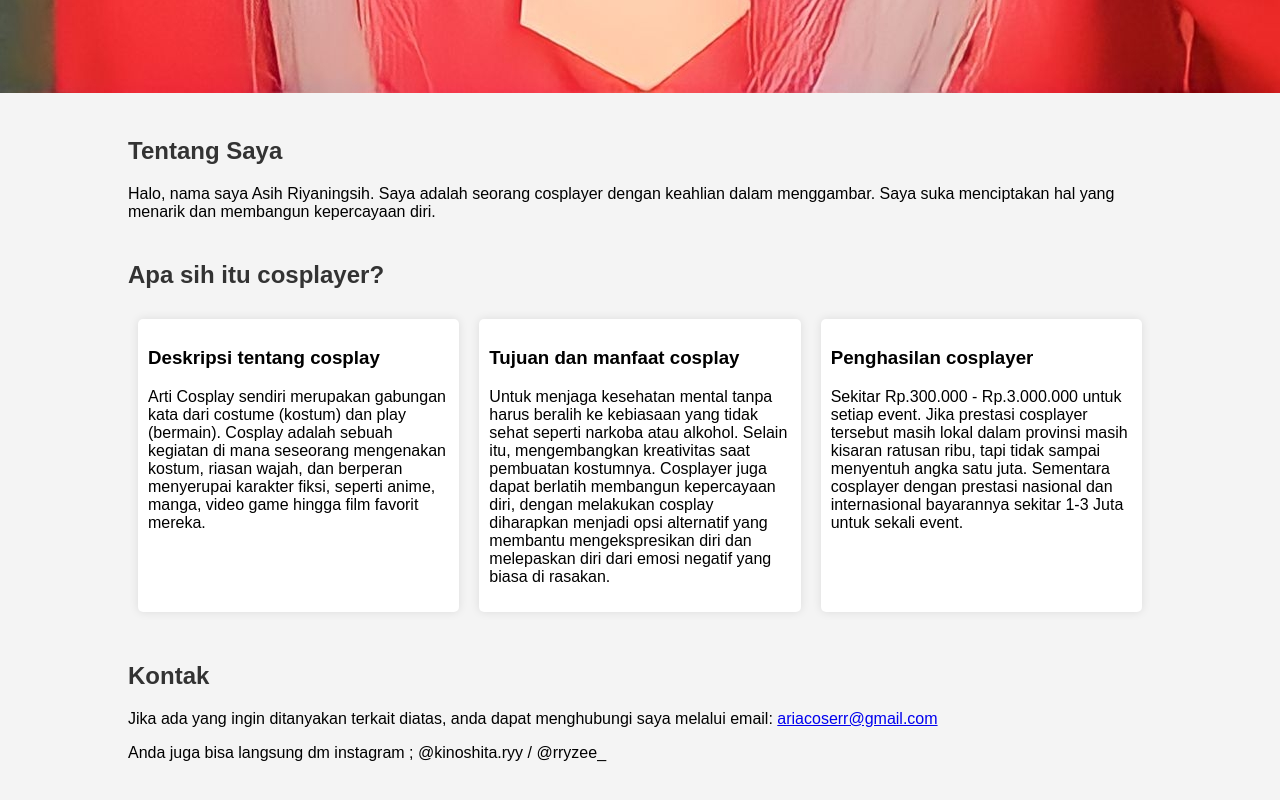
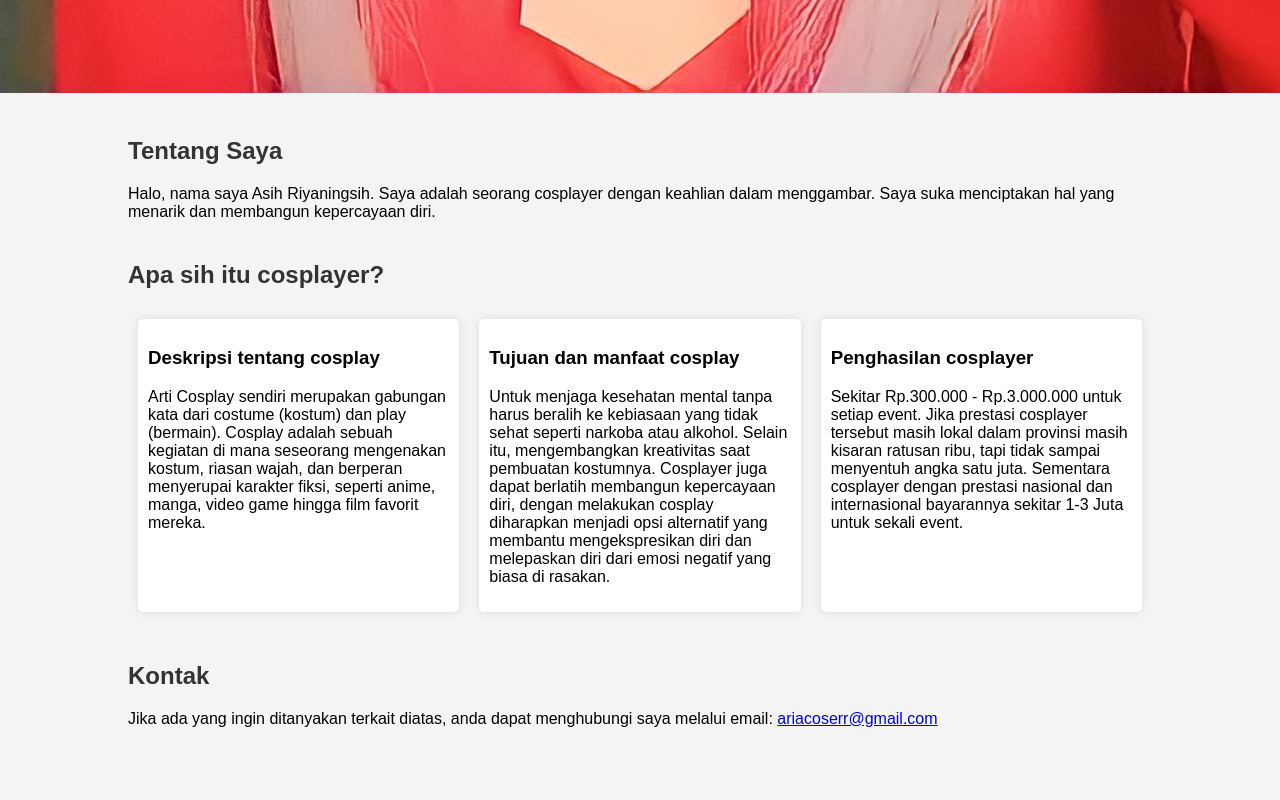
Before and after one commit to ryaaww/aria.github.io, a plain HTML site: page index.html in a window 1280 px wide. Shown: the part 1881-2681 px from the top of the page. Drawn offline with Linux system fonts and the light colour scheme.

Commit message:
Update index.html

```diff
--- a/index.html
+++ b/index.html
@@ -86,7 +86,6 @@
     <div class="section" id="contact">
         <h2>Kontak</h2>
         <p>Jika ada yang ingin ditanyakan terkait diatas, anda dapat menghubungi saya melalui email: <a href="mailto:ariacoserr@gmail.com">ariacoserr@gmail.com</a></p>
-        <p>Anda juga bisa langsung dm instagram ; @kinoshita.ryy / @rryzee_</p>
     </div>
 </div>
 
```
